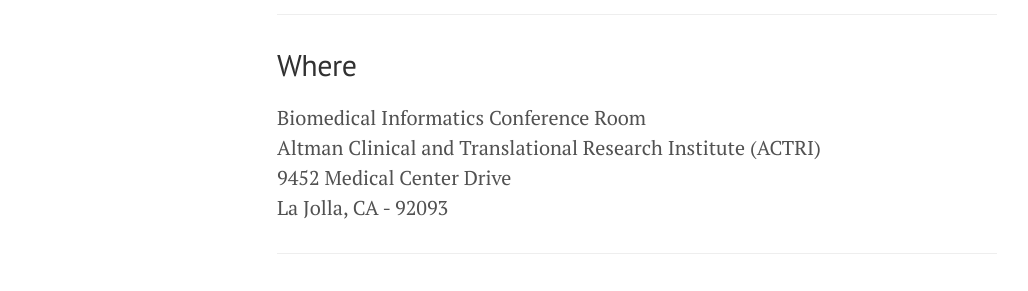
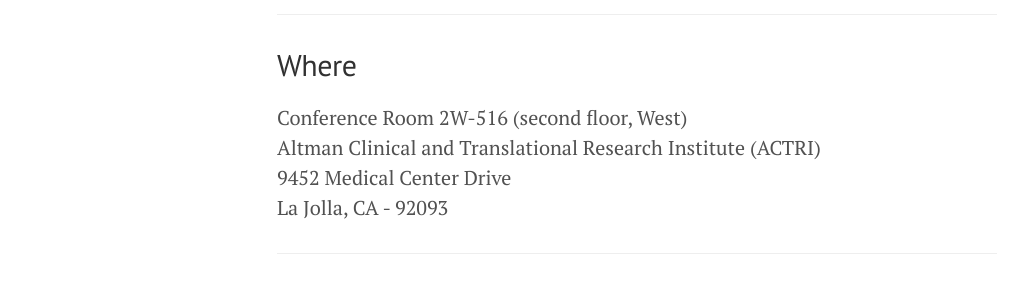
Before and after one commit to NematiLab/bmijc, a Jekyll site: the page built from index.md, in a window 1280 px wide and 900 px high. Shown: the part 396-687 px from the top of the window, without its empty margins (3-1031 px from the left). Built offline with Jekyll 4.4.1, drawn with Linux system fonts in a browser that asks for light colours; nearby versions of some CDN libraries.

Commit message:
Update University details

```diff
--- a/index.md
+++ b/index.md
@@ -19,7 +19,7 @@
 ## Where
 <a name="whenwhere"></a>
 
-Biomedical Informatics Conference Room<br>
+Conference Room 2W-516 (second floor, West) <br>
 Altman Clinical and Translational Research Institute (ACTRI)<br>
 9452 Medical Center Drive<br>
 La Jolla, CA - 92093
```
